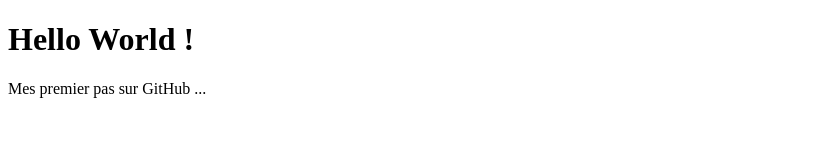
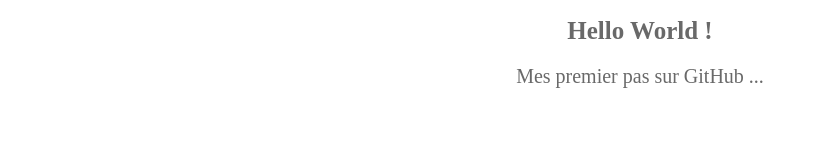
Before and after one commit to eRIOUweb/hello-world, a plain HTML site: page index.html in a window 1280 px wide. Shown: the whole page, without its empty margins (0-818 px from the left). Drawn offline with Linux system fonts and the light colour scheme.

Commit message:
ajout link au style.css

```diff
--- a/index.html
+++ b/index.html
@@ -3,6 +3,7 @@
 <head>
     <meta charset="UTF-8">
     <title>Hello world !</title>
+    <link rel="stylesheet" type="text/css" href="style/style.css">
 </head>
 <body>
     <h1>Hello World !</h1>
```
